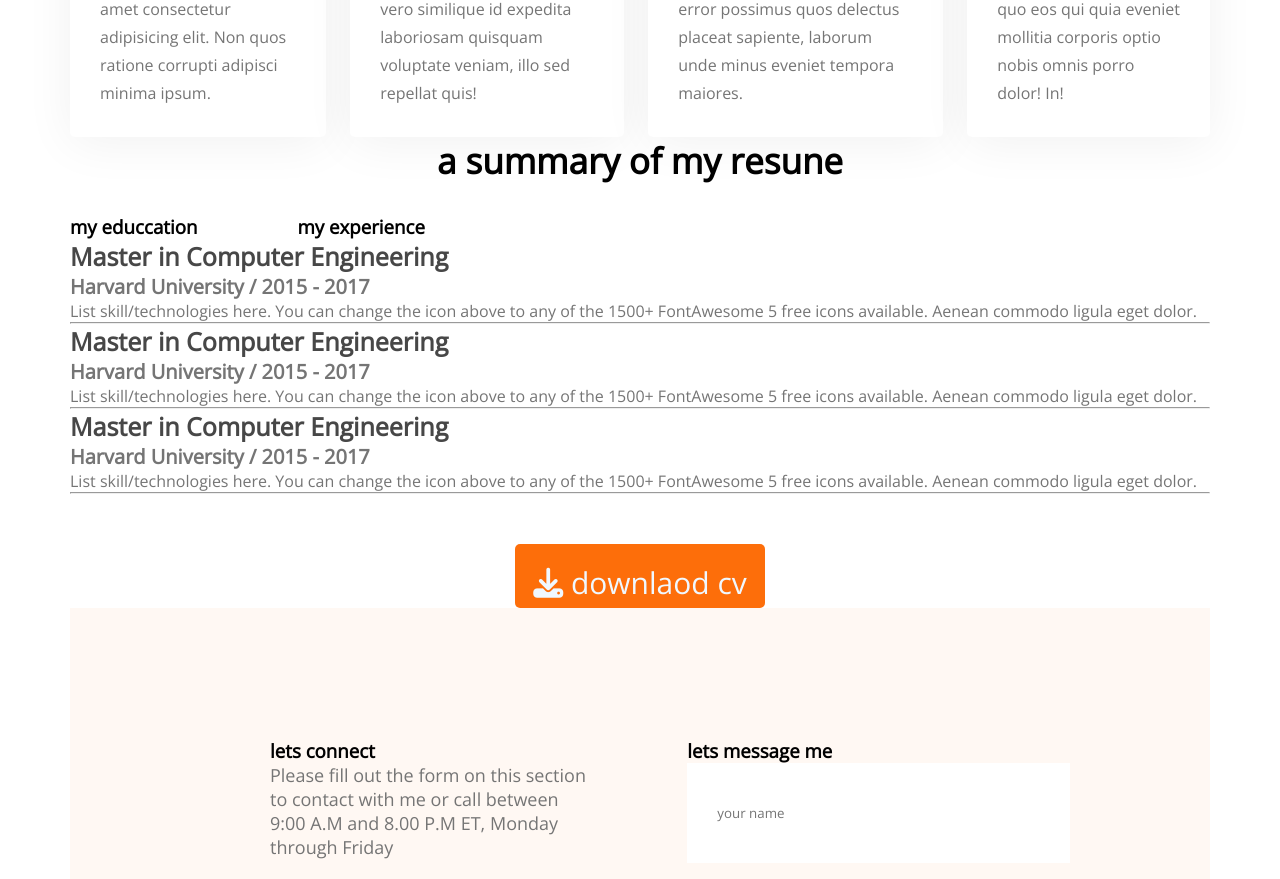
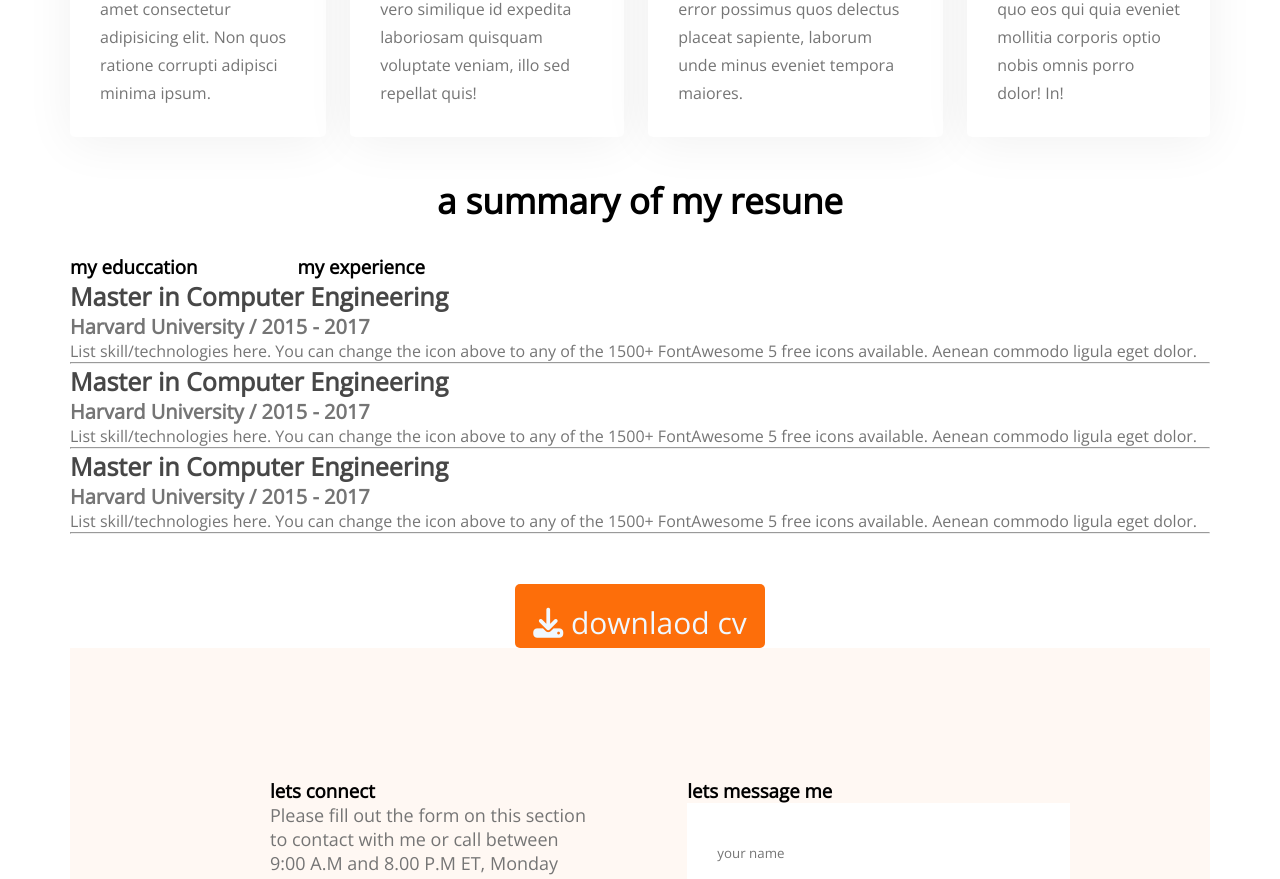
Before and after one commit to MdSharifhossain1234/developer-portfolio, a plain HTML site: page index.html in a window 1280 px wide. Shown: the part 2130-3009 px from the top of the page. Drawn offline with nearby package versions, Linux system fonts and the light colour scheme.

Commit message:
incresed margin

```diff
--- a/index.html
+++ b/index.html
@@ -118,7 +118,7 @@
         </section>
 
         <!-- resume section -->
-        <section class="resume">
+        <section style="margin-top:40px ;" class="resume">
             <h3 class="about-tittle">a summary of my resune</h3>
 
             <div class="resume-content">
```
